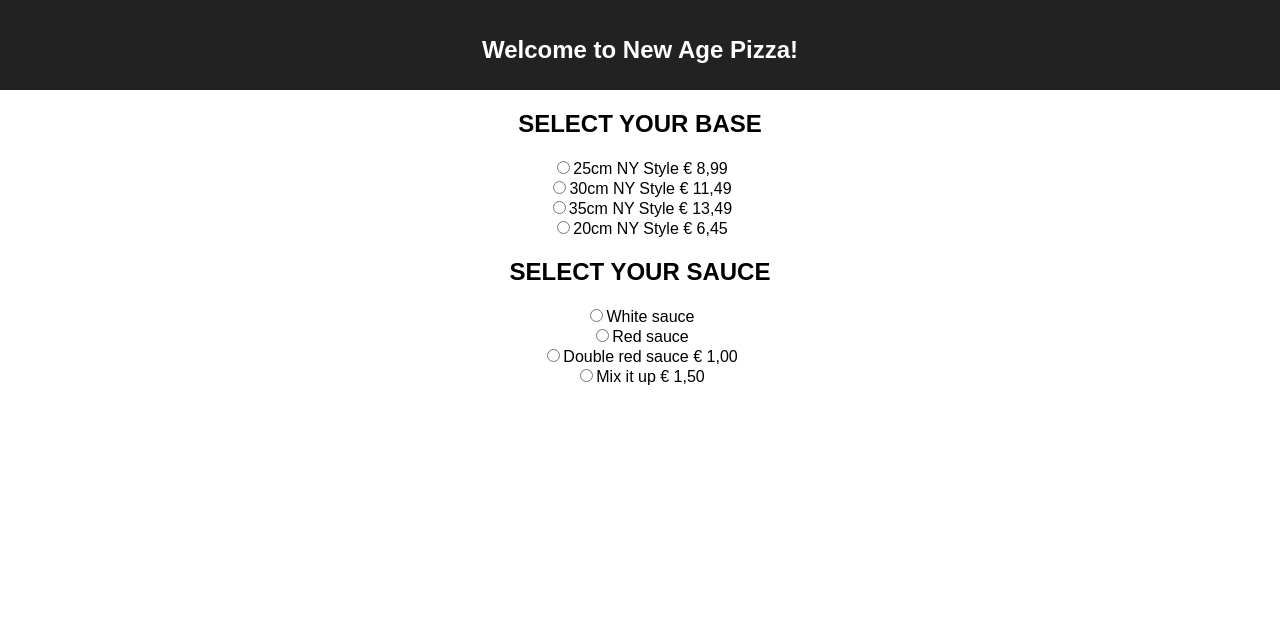
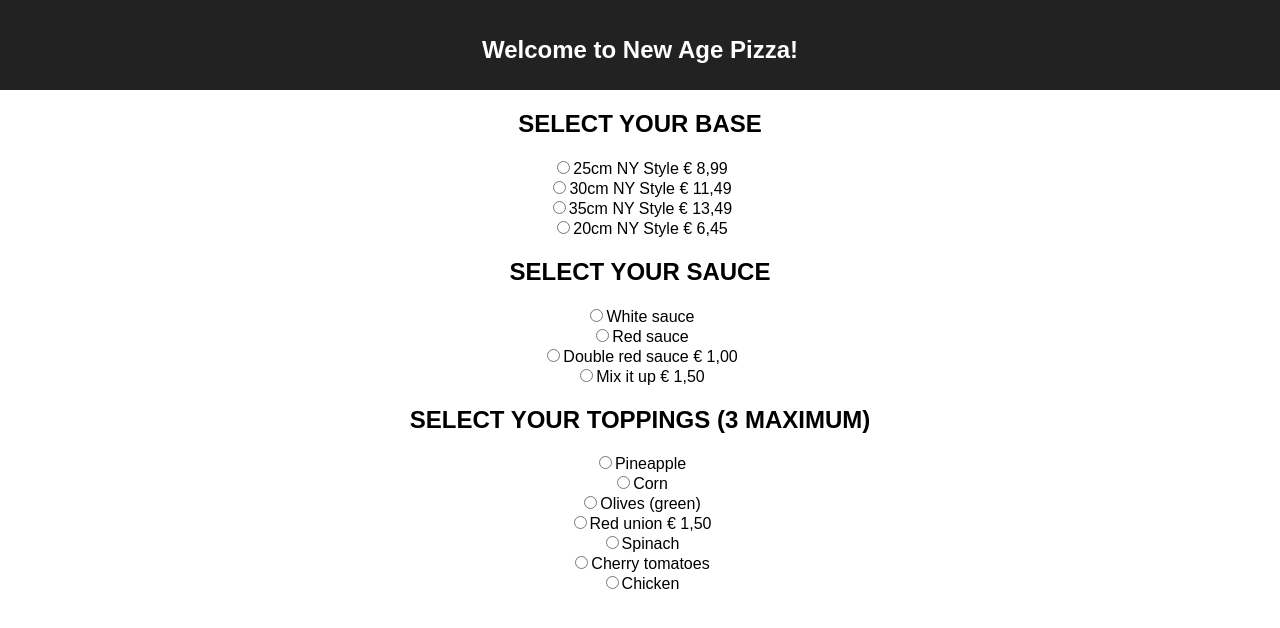
Before and after one commit to Nokeed24/week-6-assignment, a React (Create React App) app: page / in a window 1280 px wide. Shown: the top 628 px of the page. Built offline with nearby package versions, Linux system fonts and the light colour scheme.

Commit message:
toppings are added cut still need to limit to 3

```diff
--- a/src/App.js
+++ b/src/App.js
@@ -1,6 +1,7 @@
 import React, { Component } from 'react';
 import BaseSelection from './components/BaseSelection'
 import SauceSelection from './components/SauceSelection'
+import ToppingSelection from './components/ToppingSelection'
 import './App.css';
 
 class App extends Component {
@@ -12,6 +13,7 @@ class App extends Component {
         </header>
         <BaseSelection/>
         <SauceSelection />
+        <ToppingSelection />
       </div>
     );
   }
--- a/src/components/ToppingSelection.js
+++ b/src/components/ToppingSelection.js
@@ -0,0 +1,81 @@
+import React, { PureComponent } from 'react'
+import PropTypes from 'prop-types'
+import { connect } from 'react-redux'
+import { selectTopping } from '../actions/pizza'
+
+export class ToppingSelection extends PureComponent {
+  constructor(props) {
+    super(props);
+    this.state = {toppings: []};
+
+    this.handleChange = this.handleChange.bind(this);
+  }
+
+  handleChange(event) {
+    let selectedTopping = event.target.value
+    console.log(selectedTopping)
+    let newtoppings = this.state.toppings
+    newtoppings.push(event.target.value)
+    this.setState({toppings: newtoppings})
+    this.props.selectTopping(newtoppings)
+  }
+
+  render() {
+    return (
+      <div className="ToppingSelection">
+        <h2>SELECT YOUR TOPPINGS (3 MAXIMUM)</h2>
+        <form onChange={this.handleChange} onSubmit={this.handleSubmit}>
+          <div className="radio">
+            <label>
+              <input type="radio" value="Pineapple"/>
+              Pineapple
+            </label>
+          </div>
+          <div className="radio">
+            <label>
+              <input type="radio" value="Corn" />
+              Corn
+            </label>
+          </div>
+          <div className="radio">
+            <label>
+              <input type="radio" value="Olives (green)" />
+              Olives (green)
+            </label>
+          </div>
+          <div className="radio">
+            <label>
+              <input type="radio" value="Red union" /*checked={this.state.toppings.includes("Red union")}*//>
+              Red union € 1,50
+            </label>
+          </div>
+          <div className="radio">
+            <label>
+              <input type="radio" value="Spinach" />
+              Spinach
+            </label>
+          </div>
+          <div className="radio">
+            <label>
+              <input type="radio" value="Cherry tomatoes" />
+              Cherry tomatoes
+            </label>
+          </div>
+          <div className="radio">
+            <label>
+              <input type="radio" value="Chicken" />
+              Chicken
+            </label>
+          </div>
+        </form>
+      </div>
+    );
+  }
+}
+
+const mapStateToProps = ({ base }) => ({
+  base
+});
+
+//export default connect(mapStateToProps, mapDispatchToProps)(ItemList);
+export default connect(mapStateToProps, {selectTopping})(ToppingSelection)
```
